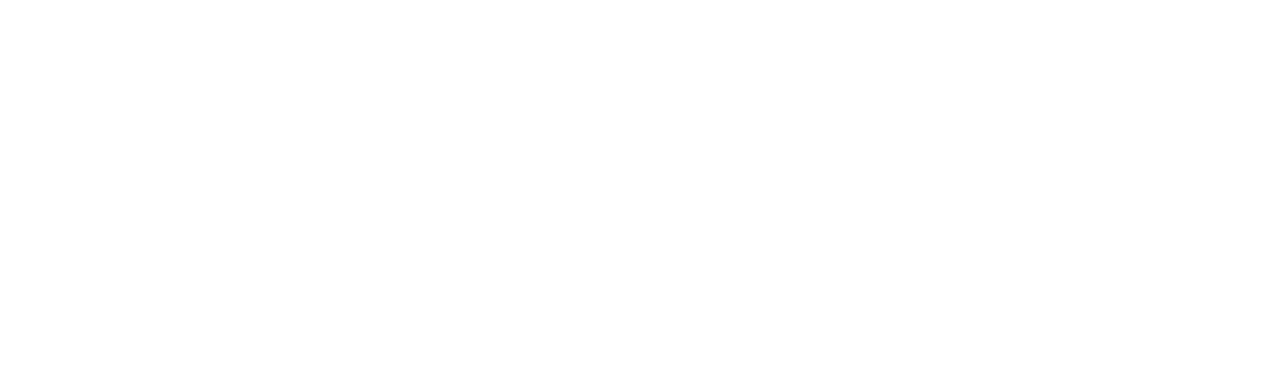
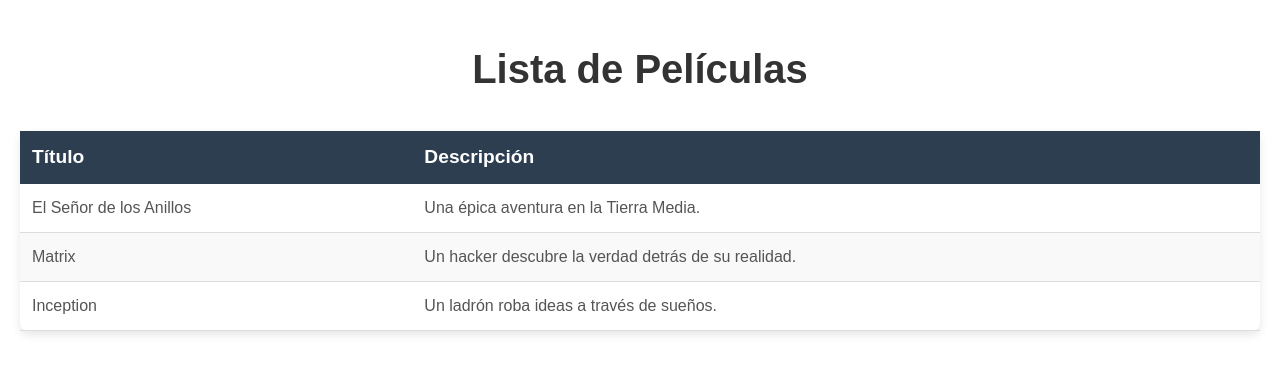
Before and after one commit to dariocon/Mis-Peliculas-Favoritas, a React (Vite) app: page / in a window 1280 px wide. Shown: the top 374 px of the page. Built offline with nearby package versions, Linux system fonts and the light colour scheme.

Commit message:
añadido reenderizado con props en app

```diff
--- a/src/App.jsx
+++ b/src/App.jsx
@@ -14,7 +14,20 @@
 
   return (
     <div className="app-container">
-
+      <h1 className="app-title">Lista de Películas</h1>
+      <table className="peliculas-table">
+        <thead>
+          <tr>
+            <th>Título</th>
+            <th>Descripción</th>
+          </tr>
+        </thead>
+        <tbody>
+          {peliculas.map((pelicula) => (
+            <Pelicula key={pelicula.id} pelicula={pelicula} />
+          ))}
+        </tbody>
+      </table>
     </div>
   );
 }
```
